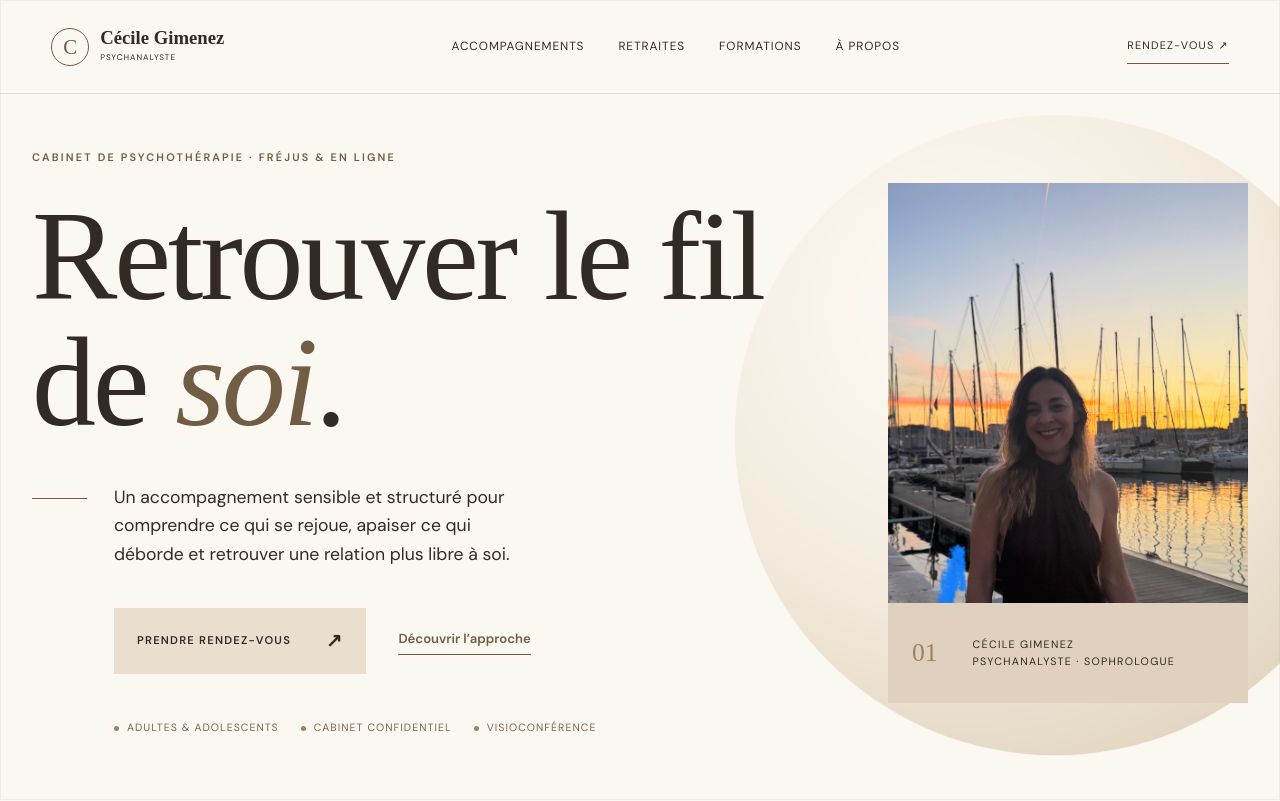
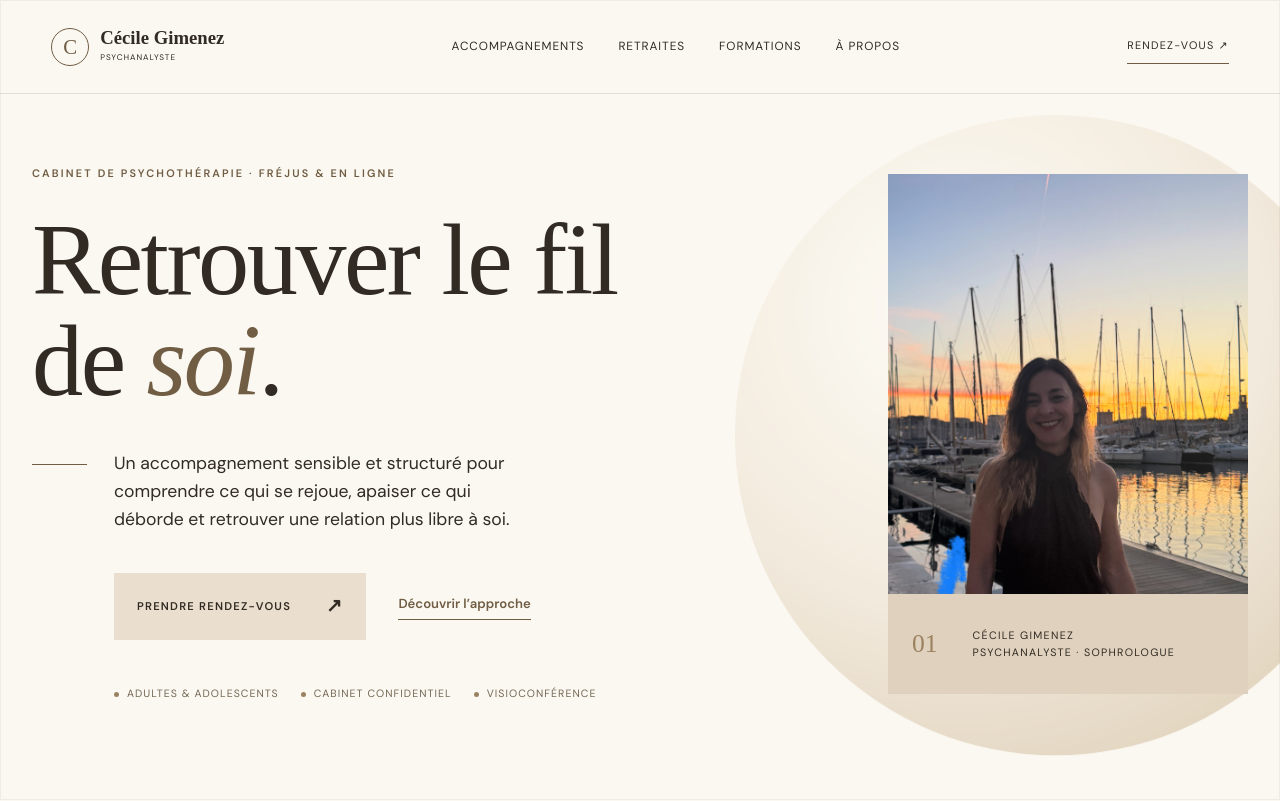
Before and after one commit to elreynaud-create/Cecile-Gimenez, a Next.js app: page / in a window 1280 px wide. Shown: the top 801 px of the page. Built offline with nearby package versions, Linux system fonts and the light colour scheme; a web font is replaced by a local one.

Commit message:
Lock hero title line composition

```diff
--- a/app/globals.css
+++ b/app/globals.css
@@ -44,7 +44,8 @@ h2{font-size:clamp(3rem,6vw,6.5rem);margin-bottom:0}
 .hero{min-height:calc(100vh - 94px);overflow:hidden;position:relative}
 .hero__grid{display:grid;grid-template-columns:1.25fr .75fr;align-items:center;min-height:680px;padding:55px 0}
 .hero__copy{position:relative;z-index:2}
-.hero h1{font-size:clamp(5rem,10vw,10rem);margin:0 0 38px;max-width:900px}
+.hero h1{font-size:clamp(5rem,8vw,8.5rem);margin:0 0 38px;max-width:900px}
+.hero__title-line{white-space:nowrap}
 .hero__lead{font-size:1.1rem;max-width:490px;margin:0 0 40px;padding-left:82px;position:relative}
 .hero__lead:before{content:"";position:absolute;left:0;top:15px;width:55px;height:1px;background:var(--accent)}
 .hero__actions{display:flex;align-items:center;gap:32px;padding-left:82px}
@@ -298,6 +299,7 @@ footer{background:#eee4d5;color:var(--ink);padding:80px 0 25px}
 .shell{width:min(100% - 36px,700px)}
 .hero__grid{grid-template-columns:1fr;padding-top:90px}
 .hero h1{font-size:clamp(4.5rem,21vw,7.5rem)}
+.hero__title-line{white-space:normal}
 .hero__orb{width:330px;height:330px;right:-160px}
 .portrait-card{margin:80px auto 40px;width:min(360px,100%)}
 .hero__lead,.hero__actions{padding-left:0}
--- a/app/page.tsx
+++ b/app/page.tsx
@@ -12,7 +12,7 @@ export default function Home() {
           <div className="shell hero__grid">
             <div className="hero__copy">
               <p className="eyebrow reveal reveal--1">Cabinet de psychothérapie · Fréjus & en ligne</p>
-              <h1 className="reveal reveal--2">Retrouver le fil<br />de <em>soi</em>.</h1>
+              <h1 className="reveal reveal--2"><span className="hero__title-line">Retrouver le fil</span><br />de <em>soi</em>.</h1>
               <p className="hero__lead reveal reveal--3">Un accompagnement sensible et structuré pour comprendre ce qui se rejoue, apaiser ce qui déborde et retrouver une relation plus libre à soi.</p>
               <div className="hero__actions">
                 <Link href="/rendez-vous" className="button">Prendre rendez-vous <Arrow /></Link>
```
